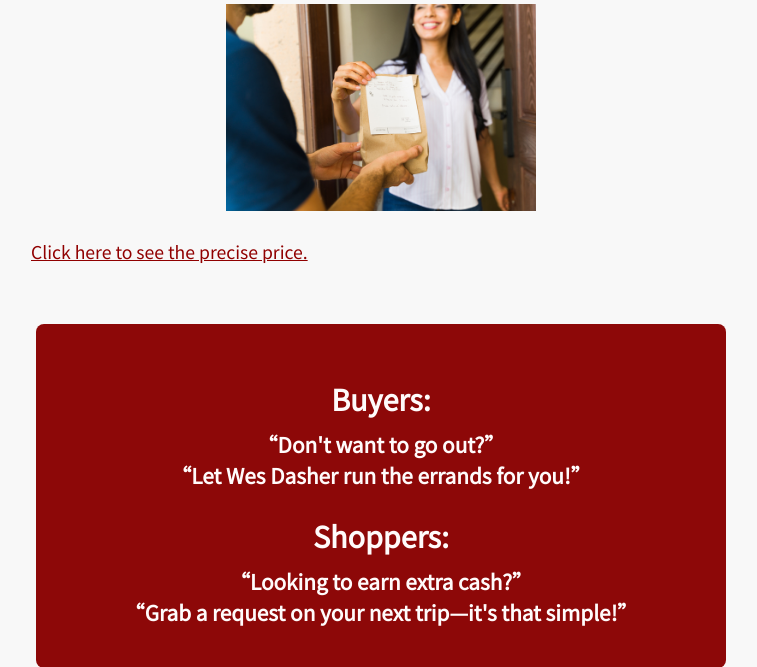
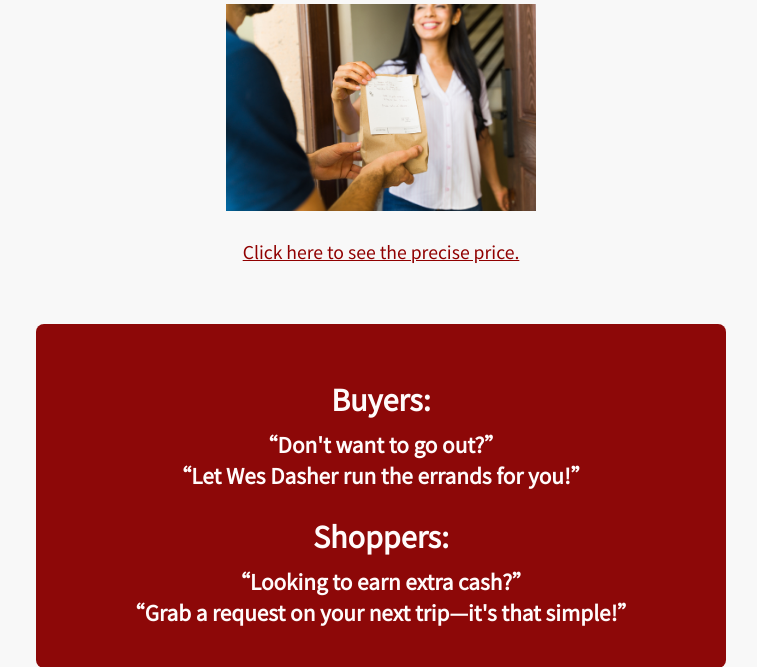
Before and after one commit to AdaTsanQin/COMP333, a PHP site: page / in a window 1280 px wide. Shown: the part 1441-2108 px from the top of the page, without its empty margins (259-1016 px from the left). Run offline with PHP 8.4, Linux system fonts and the light colour scheme.

Commit message:
Update styles.css

```diff
--- a/styles.css
+++ b/styles.css
@@ -319,3 +319,7 @@ figcaption {
     color: gray;
     text-align: left;
 }
+
+.center-text {
+    text-align: center;
+  }
```
